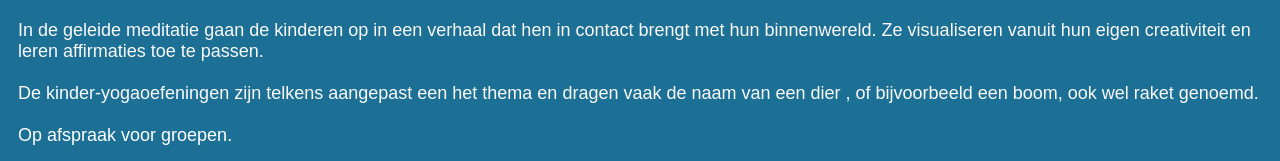
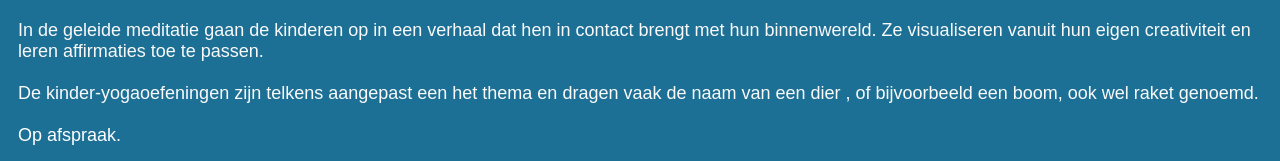
Before and after one commit to joachimVdH/kindertalent, a website: page index.html in a window 1280 px wide. Shown: the part 1989-2150 px from the top of the page. Drawn offline with Linux system fonts and the light colour scheme; a web font is replaced by a local one.

Commit message:
woordje weggehaald

```diff
--- a/index.html
+++ b/index.html
@@ -97,7 +97,7 @@
 			Binnen deze lessen gebeuren alle activiteiten rond een thema. Dat kan gaan van ‘de lente’ tot ‘Sinterklaas’ tot ‘ stenen’ en ook over ‘reizen’ of ‘vriendschap’. In elke les doen we een geleide meditatie, kinderyoga-oefeningen, spelletjes, belevingsmomenten, relaxatie, Braingym en expressie.<br><br>
 			In de geleide meditatie gaan de kinderen op in een verhaal dat hen in contact brengt met hun binnenwereld. Ze visualiseren vanuit hun eigen creativiteit en leren affirmaties toe te passen.<br><br>
 			De kinder-yogaoefeningen  zijn telkens aangepast een het thema en dragen vaak de naam van een dier , of bijvoorbeeld een boom, ook wel raket genoemd.<br><br>
-<a href="#contact">Op afspraak voor groepen.</a>
+<a href="#contact">Op afspraak.</a>
 		</section>
 
 		<section id="braingym">
```
